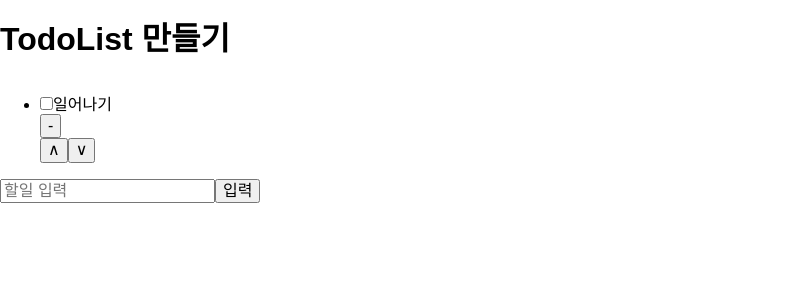
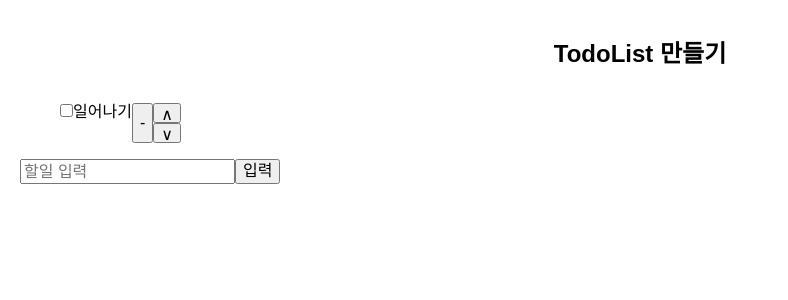
Before and after one commit to dmswl6310/React_Study, a React (Create React App) app: page / in a window 1280 px wide. Shown: the top 300 px of the page, without its empty margins (0-788 px from the left). Built offline with nearby package versions, Linux system fonts and the light colour scheme.

Commit message:
chore(CSS추가)

```diff
--- a/src/Todo_List/ListElement.tsx
+++ b/src/Todo_List/ListElement.tsx
@@ -1,3 +1,5 @@
+import styled from "styled-components";
+
 const ListElement = (props: {
   curTodos: {
     data: string;
@@ -47,19 +49,34 @@ const ListElement = (props: {
   };
 
   const liItems = props.curTodos.map((item, idx) => (
-    <>
-      <li key={idx} onClick={() => liOnClick(idx)}>
+    <TodoItem>
+      <TodoText  key={idx} onClick={() => liOnClick(idx)}>
         <input type="checkbox" checked={props.curTodos[idx].checked} readOnly />
         {item.data}
-      </li>
+      </TodoText>
       <button onClick={() => removeOnClick(idx)}>-</button>
-      <div>
-        <button onClick={() => upOnClick(idx)}>∧</button>
-        <button onClick={() => downOnClick(idx)}>∨</button>
-      </div>
-    </>
+      <UpDownWrapper>
+        <UpDownButton onClick={() => upOnClick(idx)}>∧</UpDownButton>
+        <UpDownButton onClick={() => downOnClick(idx)}>∨</UpDownButton>
+      </UpDownWrapper>
+    </TodoItem>
   ));
 
   return <ul>{liItems}</ul>;
 };
 export default ListElement;
+
+const TodoItem = styled.div`
+  display: flex;
+  flex-direction: row;
+`;
+const UpDownWrapper=styled.div`
+display: flex;
+flex-direction: column;
+`
+const UpDownButton=styled.button`
+height:20px;
+`
+const TodoText=styled.li`
+list-style:none;
+`
--- a/src/Todo_List/TodoList.tsx
+++ b/src/Todo_List/TodoList.tsx
@@ -1,4 +1,4 @@
-import { useState, useRef } from "react";
+import { useState } from "react";
 import styled from "styled-components";
 import InputBox from "./InputBox";
 import ListElement from "./ListElement";
@@ -13,7 +13,7 @@ const TodoList = () => {
 
   return (
     <Total>
-      <h1>TodoList 만들기</h1>
+      <Title>TodoList 만들기</Title>
       <ListElement curTodos={todos} handleTodos={setTodos} />
       <InputBox curTodos={todos} handleTodos={setTodos} />
     </Total>
@@ -24,4 +24,9 @@ export default TodoList;
 const Total = styled.div`
   display: flex;
   flex-direction: column;
+  margin:20px
 `;
+
+const Title = styled.h2`
+text-align: center;
+`
```
